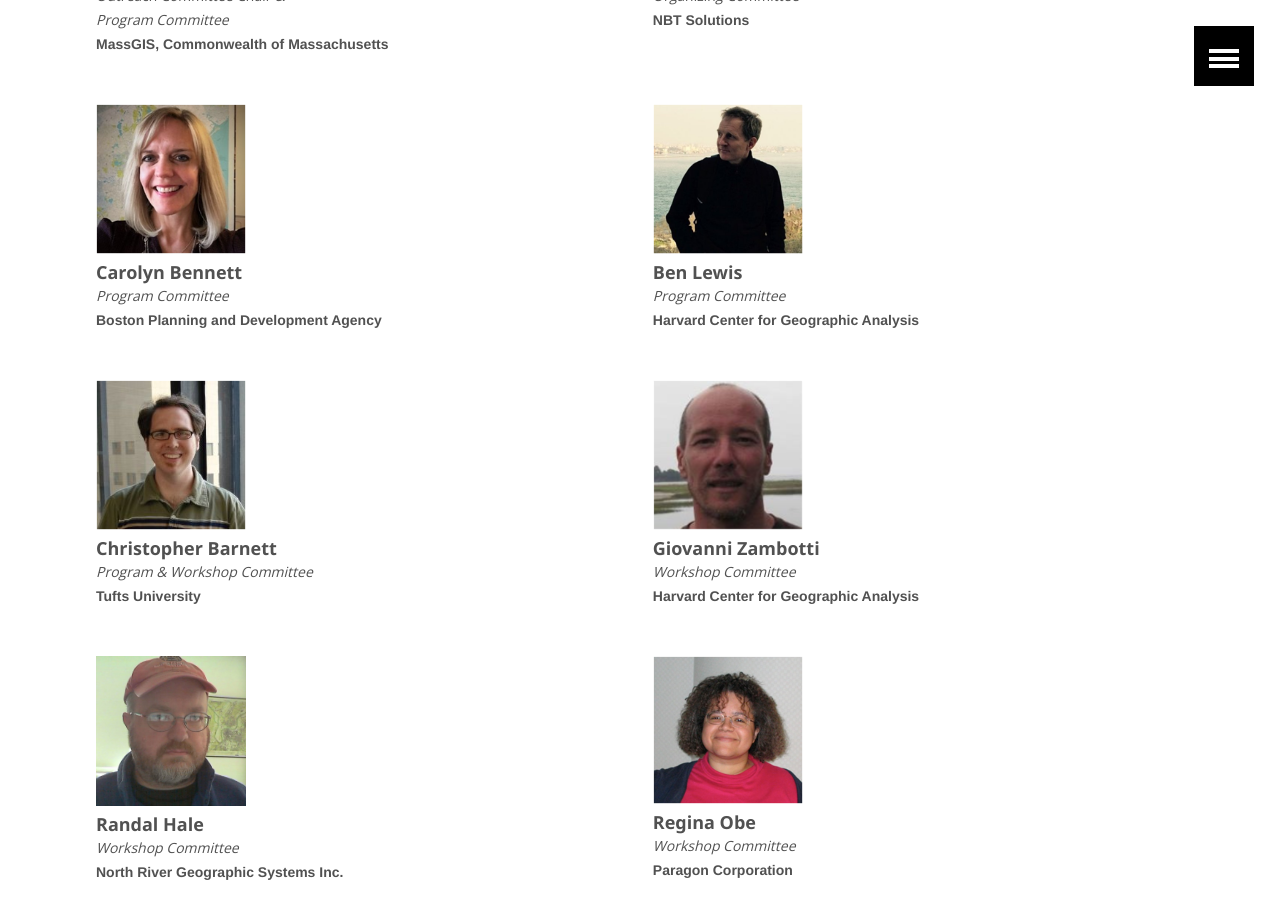
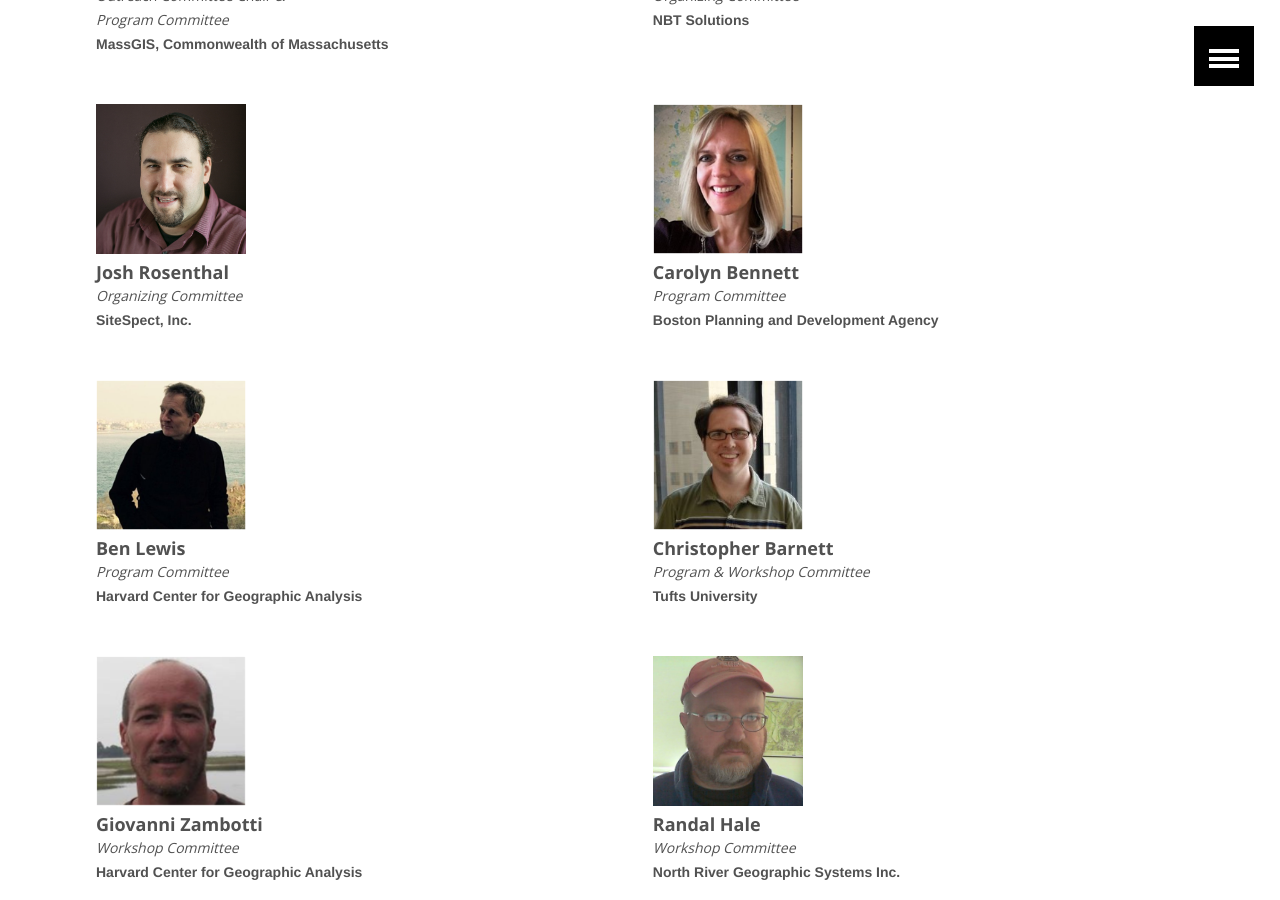
Before and after one commit to AvidGeo/foss4g2017-dev, a Jekyll site: the page built from about/index.html, in a window 1280 px wide and 900 px high, scrolled down 2390 px. Built offline with Jekyll 4.4.1, drawn with Linux system fonts in a browser that asks for light colours.

Commit message:
add josh to bloc

```diff
--- a/about/index.html
+++ b/about/index.html
@@ -98,16 +98,16 @@ image:
      </div>
      <div class="speaker-box">
        <div class="speaker">
+           <img src="../images/loc_rosenthal.jpg" alt="Josh Rosenthal Photo" height="150" width="150">
+             <h2 class="speaker-name">Josh Rosenthal</h2>
+               <p class="speaker-excerpt">Organizing Committee</p>
+               <p class="speaker-org">SiteSpect, Inc.</p>
+       </div>
+          <div class="speaker">
               <img src="../images/loc_bennett.png" alt="Carolyn Bennett Photo" height="150" width="150">
                 <h2 class="speaker-name">Carolyn Bennett</h2>
                   <p class="speaker-excerpt">Program Committee</p>
                   <p class="speaker-org">Boston Planning and Development Agency</p>
-          </div>
-          <div class="speaker">
-              <img src="../images/loc_lewis.png" alt="Ben Lewis Photo" height="150" width="150">
-              <h2 class="speaker-name">Ben Lewis</h2>
-              <p class="speaker-excerpt">Program Committee</p>
-              <p class="speaker-org">Harvard Center for Geographic Analysis</p>
           </div>
         <!--
         <div class="speaker">
@@ -120,33 +120,39 @@ image:
     </div>
     <div class="speaker-box">
       <div class="speaker">
+          <img src="../images/loc_lewis.png" alt="Ben Lewis Photo" height="150" width="150">
+          <h2 class="speaker-name">Ben Lewis</h2>
+          <p class="speaker-excerpt">Program Committee</p>
+          <p class="speaker-org">Harvard Center for Geographic Analysis</p>
+      </div>
+          <div class="speaker">
               <img src="../images/loc_barnett.png" alt="Christopher Barnett Photo" height="150" width="150">
               <h2 class="speaker-name">Christopher Barnett</h2>
               <p class="speaker-excerpt">Program &amp; Workshop Committee</p>
               <p class="speaker-org">Tufts University</p>
           </div>
+    </div>
+    <div class="speaker-box">
       <div class="speaker">
           <img src="../images/loc_zambotti.png" alt="Giovanni Zambotti Photo" height="150" width="150">
           <h2 class="speaker-name">Giovanni Zambotti</h2>
           <p class="speaker-excerpt">Workshop Committee</p>
           <p class="speaker-org">Harvard Center for Geographic Analysis</p>
       </div>
-    </div>
-    <div class="speaker-box">
           <div class="speaker">
               <img src="../images/loc_hale.jpg" alt="Randy Hale Photo" height="150" width="150">
                 <h2 class="speaker-name">Randal Hale</h2>
                   <p class="speaker-excerpt">Workshop Committee</p>
                   <p class="speaker-org">North River Geographic Systems Inc.</p>
           </div>
+    </div>
+    <div class="speaker-box">
       <div class="speaker">
           <img src="../images/loc_obe.png" alt="Regina Obe Photo" height="150" width="150">
           <h2 class="speaker-name">Regina Obe</h2>
           <p class="speaker-excerpt">Workshop Committee</p>
           <p class="speaker-org">Paragon Corporation</p>
       </div>
-    </div>
-    <div class="speaker-box">
           <div class="speaker">
               <img src="../images/loc_tardif.jpg" alt="Ashley Tardif Photo" height="150" width="150">
               <h2 class="speaker-name">Ashley Tardif</h2>
```
Also changed, not shown: images/loc_rosenthal.jpg (added). Lines whose indentation alone changed are shown as unchanged.
